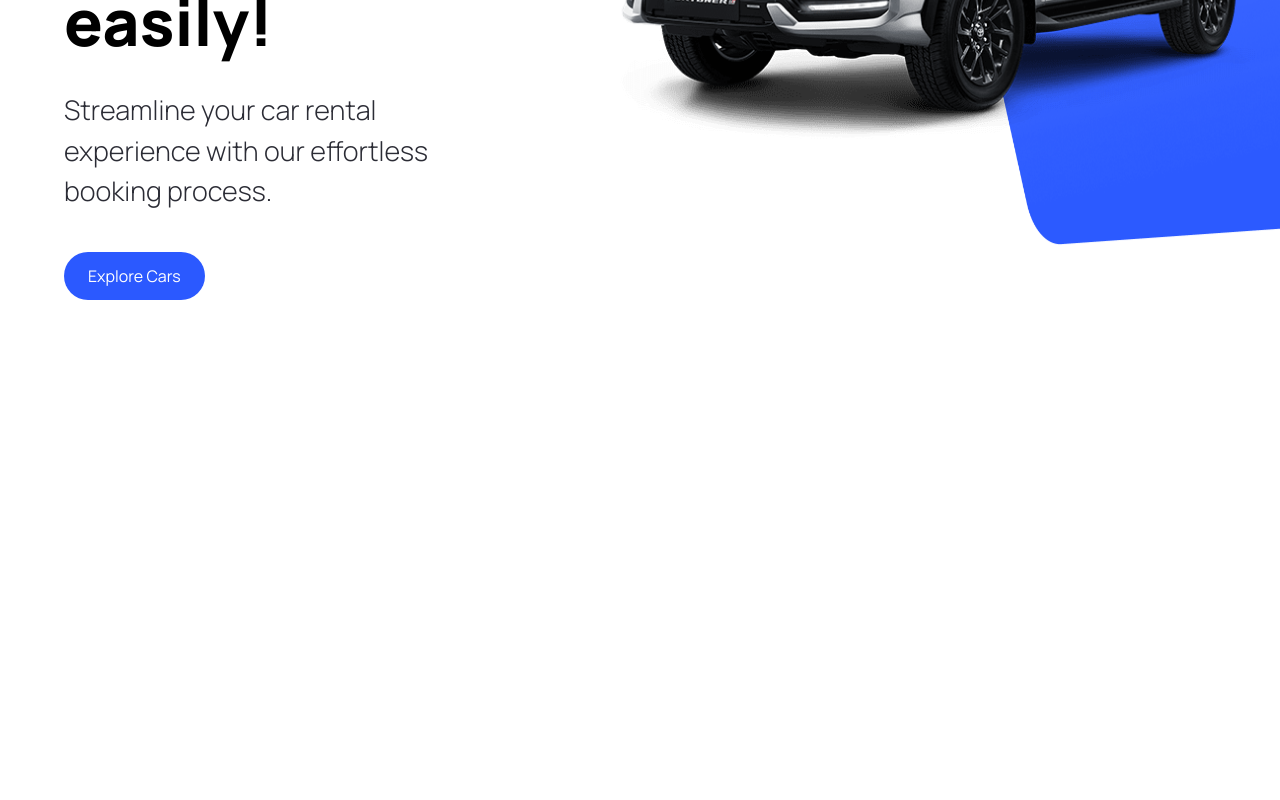
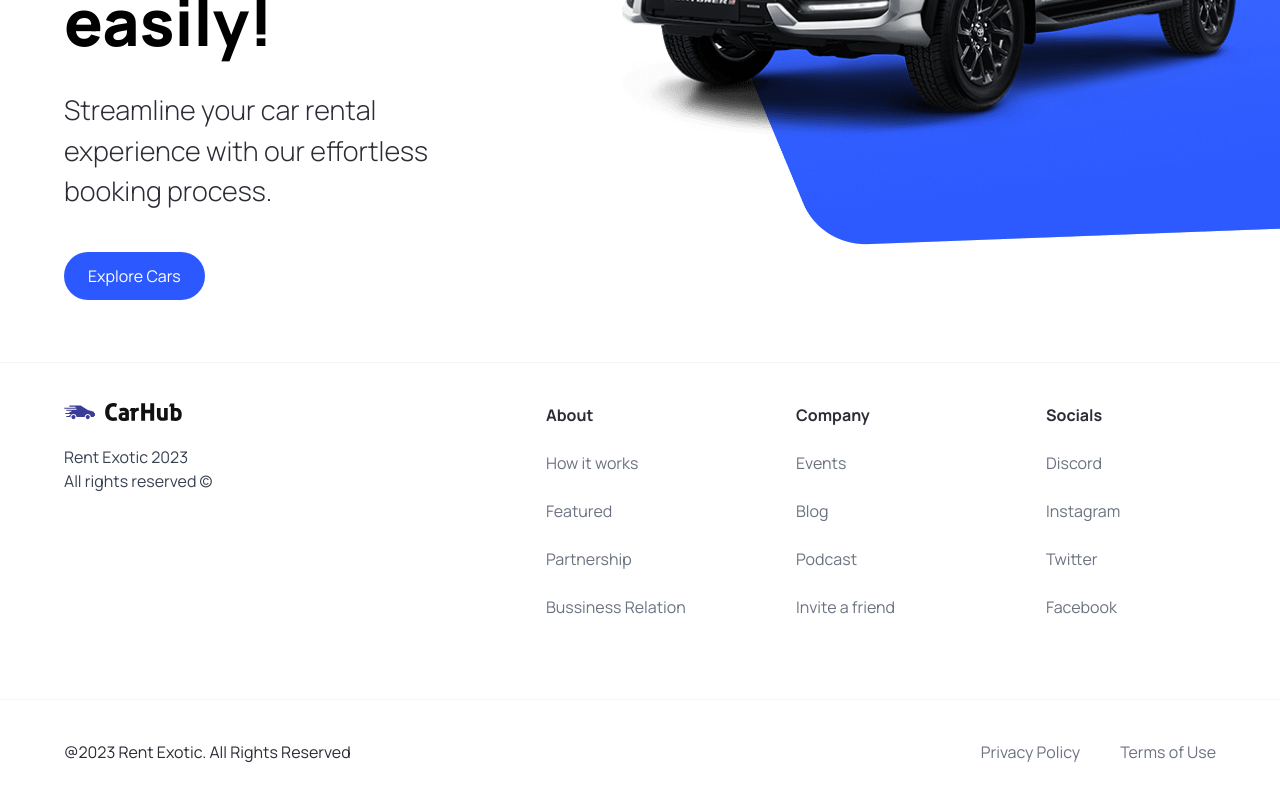
Before and after one commit to Json-Ram/CarSite, a Next.js app: page / in a window 1280 px wide. Shown: the part 458-1258 px from the top of the page. Before the commit the page ends 800 px from the top, so only its background shows below. Built offline with nearby package versions, Linux system fonts and the light colour scheme.

Commit message:
Create footer, fix hero overlay

```diff
--- a/components/Footer.tsx
+++ b/components/Footer.tsx
@@ -1,10 +1,49 @@
+import { footerLinks } from "@/constants";
 import Image from "next/image";
 import Link from "next/link";
 
 const Footer = () => {
   return (
-    <footer>
+    <footer className='flex flex-col text-black-100 mt-5 border-t border-gray-100'>
 
+      <div className="flex max-md:flex-col flex-wrap justify-between gap-5 sm:px-16 px-6 py-10">
+        <div className='flex flex-col justify-start items-start gap-6'>
+          <Image src='/logo.svg' alt='logo' width={118} height={18} className="object-contain" />
+          <p className="text-base text-gray-700">
+            Rent Exotic 2023 <br />
+            All rights reserved &copy;
+          </p>
+        </div>
+        <div className="footer__links">
+          {footerLinks.map((link) => (
+            <div key={link.title} className="footer__link">
+              <h3 className="font-bold">
+                {link.title}
+              </h3>
+              {link.links.map((item) => (
+                <Link
+                  key={item.title}
+                  href={item.url}
+                  className="text-gray-500"
+                >
+                  {item.title}
+                </Link>
+              ))}
+            </div>
+          ))}
+        </div>
+        </div>
+        <div className='flex justify-between items-center flex-wrap mt-10 border-t border-gray-100 sm:px-16 px-6 py-10'>
+          <p>@2023 Rent Exotic. All Rights Reserved</p>
+          <div className="footer__copyrights-link">
+            <Link href='/' className='text-gray-500'>
+              Privacy Policy
+            </Link>
+            <Link href='/' className='text-gray-500'>
+              Terms of Use
+            </Link>
+          </div>
+        </div>
     </footer>
   )
 }
--- a/components/Hero.tsx
+++ b/components/Hero.tsx
@@ -27,8 +27,8 @@
       <div className='hero__image-container'>
         <div className='hero__image'>
           <Image src='/hero.png' alt='hero' fill className='object-contain'/>
-          <div className='hero__image-overlay'/>
         </div>
+        <div className='hero__image-overlay'/>
       </div>
     </div>
   )
--- /dev/null
+++ b/constants/index.ts
@@ -0,0 +1,101 @@
+export const manufacturers = [
+  "Acura",
+  "Alfa Romeo",
+  "Aston Martin",
+  "Audi",
+  "Bentley",
+  "BMW",
+  "Buick",
+  "Cadillac",
+  "Chevrolet",
+  "Chrysler",
+  "Citroen",
+  "Dodge",
+  "Ferrari",
+  "Fiat",
+  "Ford",
+  "GMC",
+  "Honda",
+  "Hyundai",
+  "Infiniti",
+  "Jaguar",
+  "Jeep",
+  "Kia",
+  "Lamborghini",
+  "Land Rover",
+  "Lexus",
+  "Lincoln",
+  "Maserati",
+  "Mazda",
+  "McLaren",
+  "Mercedes-Benz",
+  "MINI",
+  "Mitsubishi",
+  "Nissan",
+  "Porsche",
+  "Ram",
+  "Rolls-Royce",
+  "Subaru",
+  "Tesla",
+  "Toyota",
+  "Volkswagen",
+  "Volvo",
+];
+
+export const yearsOfProduction = [
+  { title: "Year", value: "" },
+  { title: "2015", value: "2015" },
+  { title: "2016", value: "2016" },
+  { title: "2017", value: "2017" },
+  { title: "2018", value: "2018" },
+  { title: "2019", value: "2019" },
+  { title: "2020", value: "2020" },
+  { title: "2021", value: "2021" },
+  { title: "2022", value: "2022" },
+  { title: "2023", value: "2023" },
+];
+
+export const fuels = [
+  {
+    title: "Fuel",
+    value: "",
+  },
+  {
+    title: "Gas",
+    value: "Gas",
+  },
+  {
+    title: "Electricity",
+    value: "Electricity",
+  },
+];
+
+export const footerLinks = [
+  {
+    title: "About",
+    links: [
+      { title: "How it works", url: "/" },
+      { title: "Featured", url: "/" },
+      { title: "Partnership", url: "/" },
+      { title: "Bussiness Relation", url: "/" },
+    ],
+  },
+  {
+    title: "Company",
+    links: [
+      { title: "Events", url: "/" },
+      { title: "Blog", url: "/" },
+      { title: "Podcast", url: "/" },
+      { title: "Invite a friend", url: "/" },
+    ],
+  },
+  {
+    title: "Socials",
+    links: [
+      { title: "Discord", url: "/" },
+      { title: "Instagram", url: "/" },
+      { title: "Twitter", url: "/" },
+      { title: "Facebook", url: "/" },
+    ],
+  },
+];
```
